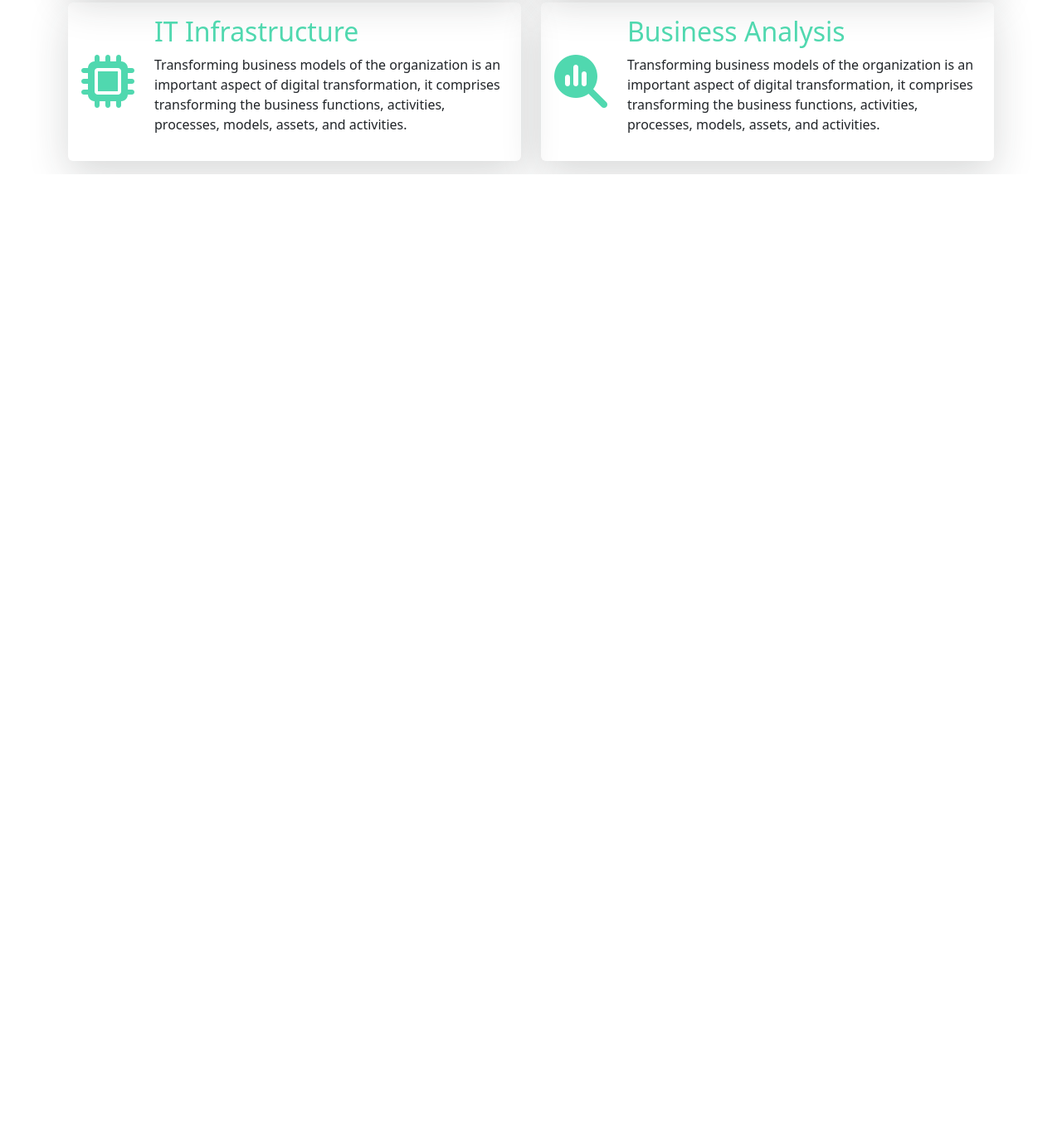
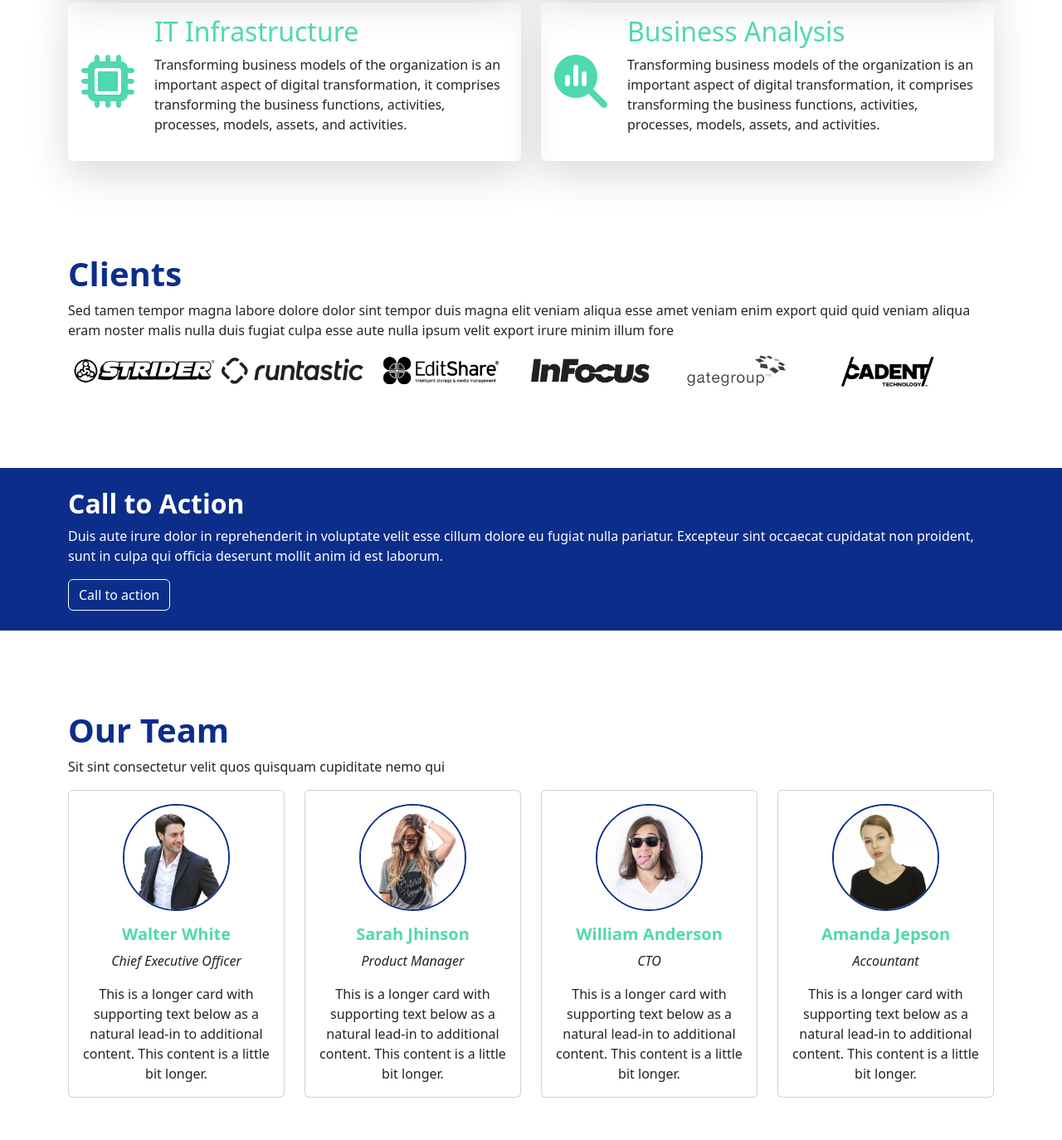
Before and after one commit to anikbsmrstucse/reveal-bs-website, a plain HTML site: page index.html in a window 1280 px wide. Shown: the part 1803-3177 px from the top of the page at 83% size. Before the commit the page ends 2013 px from the top, so only its background shows below. Drawn offline with Linux system fonts and the light colour scheme.

Commit message:
add team member

```diff
--- a/index.html
+++ b/index.html
@@ -174,6 +174,89 @@
                 </div>
             </div>
         </section>
+
+        <section class="container my-5 py-5">
+            <div>
+                <h1 class="text-primary fw-bold">Clients</h1>
+                <p>Sed tamen tempor magna labore dolore dolor sint tempor duis magna elit veniam aliqua esse amet veniam enim export quid quid veniam aliqua eram noster malis nulla duis fugiat culpa esse aute nulla ipsum velit export irure minim illum fore</p>
+            </div>
+            <div class="client-img d-flex flex-wrap">
+                <img src="image/clients/client-1.png" alt="">
+                <img src="image/clients/client-2.png" alt="">
+                <img src="image/clients/client-3.png" alt="">
+                <img src="image/clients/client-4.png" alt="">
+                <img src="image/clients/client-5.png" alt="">
+                <img src="image/clients/client-6.png" alt="">
+            </div>
+        </section>
+
+        <section class="bg-primary">
+            <div class="container py-4 text-white">
+                <h2 class="fw-bold">Call to Action</h2>
+                <p>Duis aute irure dolor in reprehenderit in voluptate velit esse cillum dolore eu fugiat nulla pariatur. Excepteur sint occaecat cupidatat non proident, sunt in culpa qui officia deserunt mollit anim id est laborum.</p>
+                <button class="btn btn-outline-primary">Call to action</button>
+            </div>
+        </section>
+
+        <section class="container py-5 my-5">
+            <div>
+                <h1 class="text-primary fw-bold">Our Team</h1>
+                <p>Sit sint consectetur velit quos quisquam cupiditate nemo qui</p>
+                <div>
+                    <div class="row row-cols-1 row-cols-md-2 g-4">
+                        <div class="col-md-3">
+                          <div class="card text-center">
+                            <div class="text-center pt-3">
+                                <img src="image/team-1.jpg" class="card-img-top w-50 border border-2 border-primary rounded-circle" alt="...">
+                            </div>
+                            <div class="card-body">
+                              <h5 class="card-title fw-bold text-secondary">Walter White</h5>
+                              <p class="fst-italic">Chief Executive Officer</p>
+                              <p class="card-text">This is a longer card with supporting text below as a natural lead-in to additional content. This content is a little bit longer.</p>
+                            </div>
+                          </div>
+                        </div>
+                        <div class="col-md-3">
+                          <div class="card text-center">
+                            <div class="text-center pt-3">
+                                <img src="image/team-2.jpg" class="card-img-top w-50 border border-2 border-primary rounded-circle" alt="...">
+                            </div>
+                            <div class="card-body">
+                              <h5 class="card-title fw-bold text-secondary">Sarah Jhinson</h5>
+                              <p class="fst-italic">Product Manager</p>
+                              <p class="card-text">This is a longer card with supporting text below as a natural lead-in to additional content. This content is a little bit longer.</p>
+                            </div>
+                          </div>
+                        </div>
+                        <div class="col-md-3">
+                          <div class="card text-center">
+                            <div class="text-center pt-3">
+                                <img src="image/team-3.jpg" class="card-img-top w-50 border border-2 border-primary rounded-circle" alt="...">
+                            </div>
+                            <div class="card-body">
+                              <h5 class="card-title fw-bold text-secondary">William Anderson</h5>
+                              <p class="fst-italic">CTO</p>
+                              <p class="card-text">This is a longer card with supporting text below as a natural lead-in to additional content. This content is a little bit longer.</p>
+                            </div>
+                          </div>
+                        </div>
+                        <div class="col-md-3">
+                          <div class="card text-center">
+                            <div class="text-center pt-3">
+                                <img src="image/team-4.jpg" class="card-img-top w-50 border border-2 border-primary rounded-circle" alt="...">
+                            </div>
+                            <div class="card-body">
+                              <h5 class="card-title fw-bold text-secondary">Amanda Jepson</h5>
+                              <p class="fst-italic">Accountant</p>
+                              <p class="card-text">This is a longer card with supporting text below as a natural lead-in to additional content. This content is a little bit longer.</p>
+                            </div>
+                          </div>
+                        </div>
+
+                      </div>
+                </div>
+            </div>
+        </section>
     </main>
 
     <footer></footer>
--- a/styles/styles.css
+++ b/styles/styles.css
@@ -10,3 +10,6 @@
     background-image: url("../image/carousel/5.jpg");
     height: 100vh;
 }
+.client-img img{
+    width: 180px;
+}
```
Also changed, not shown: styles/bootstrap.css.
